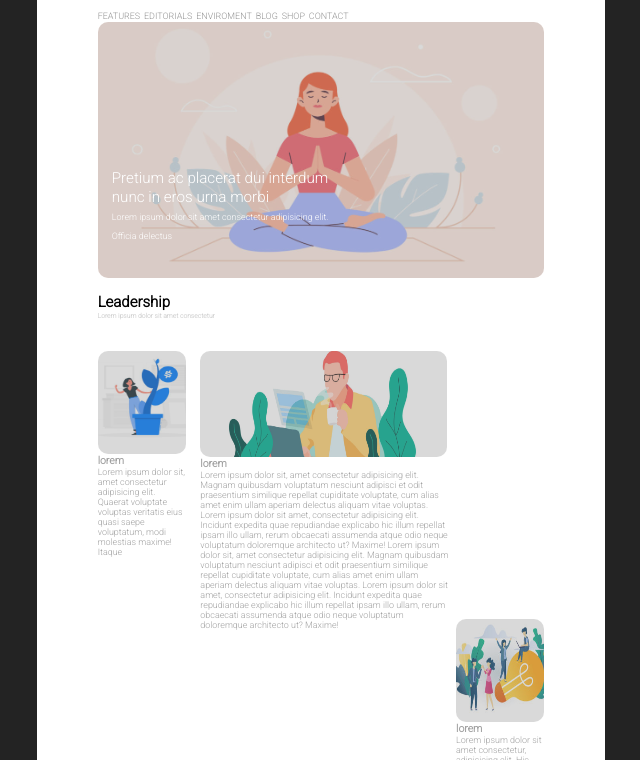
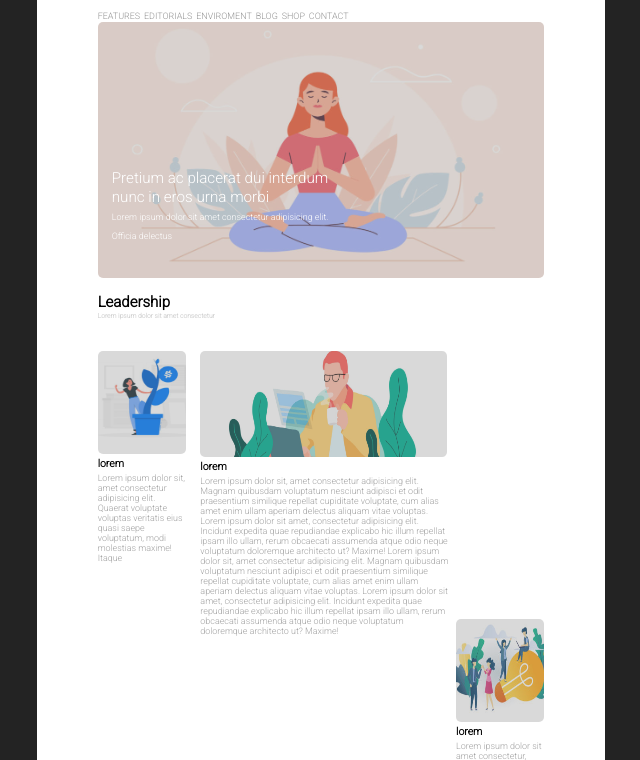
Before and after one commit to ManueldG/htmlcss-wp, a plain HTML site: page index.html in a window 1280 px wide. Shown: the part 40-800 px from the top of the page, without its empty margins (319-959 px from the left). Drawn offline with Linux system fonts and the light colour scheme.

Commit message:
h2-2-h3 e radius 10px 2 5px

```diff
--- a/css/style.css
+++ b/css/style.css
@@ -10,7 +10,7 @@ body {
     font-family: 'Roboto', sans-serif;
 }
 .image{
-    border-radius: 10px;
+    border-radius: 5px;
  }
 
 /*struttura contenitore principale*/
@@ -98,6 +98,10 @@ main {
     line-height:2.4vh;
 }
 
+.contenuto h3 {
+    color:black;
+    line-height:2.4vh;
+}
 
 /*float*/
 .left, .center, .right {
```
